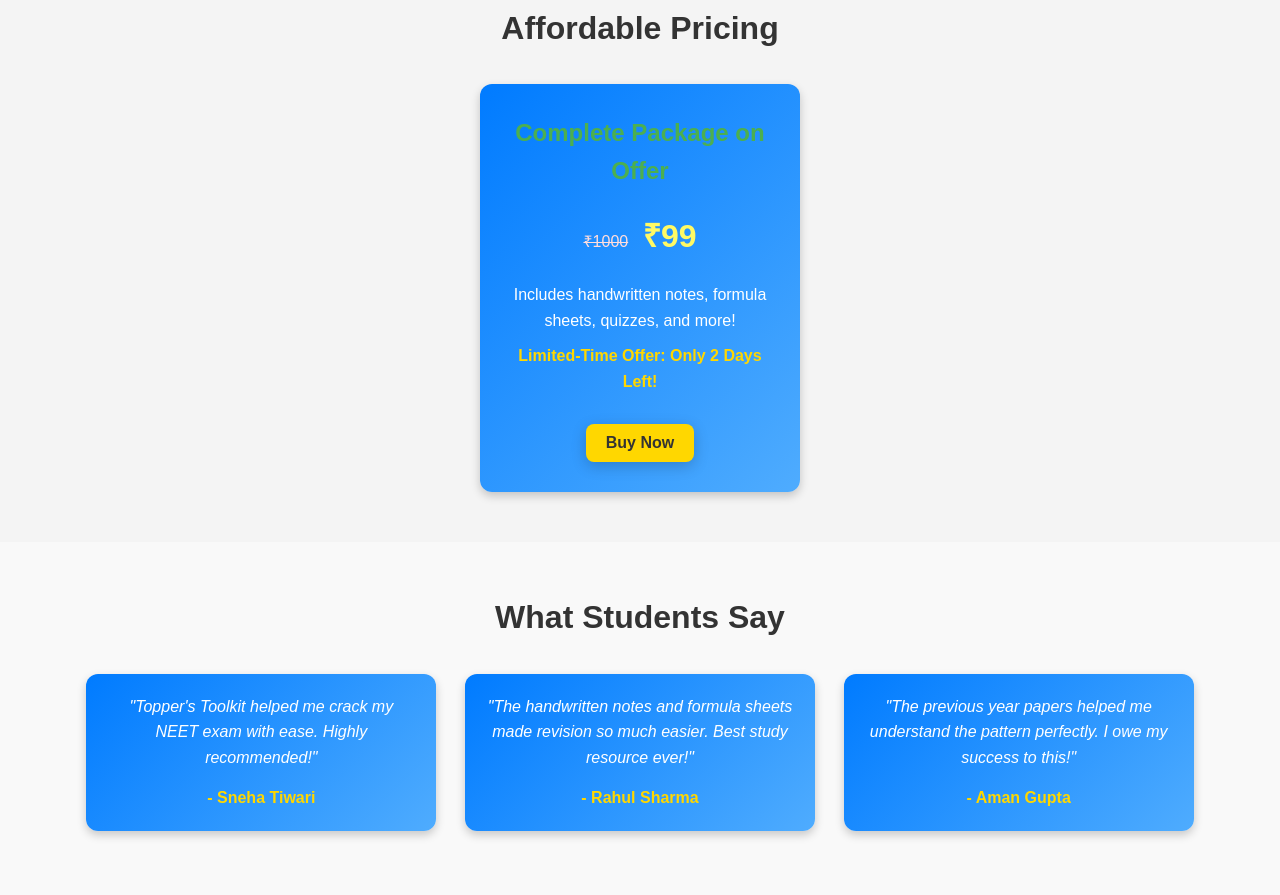
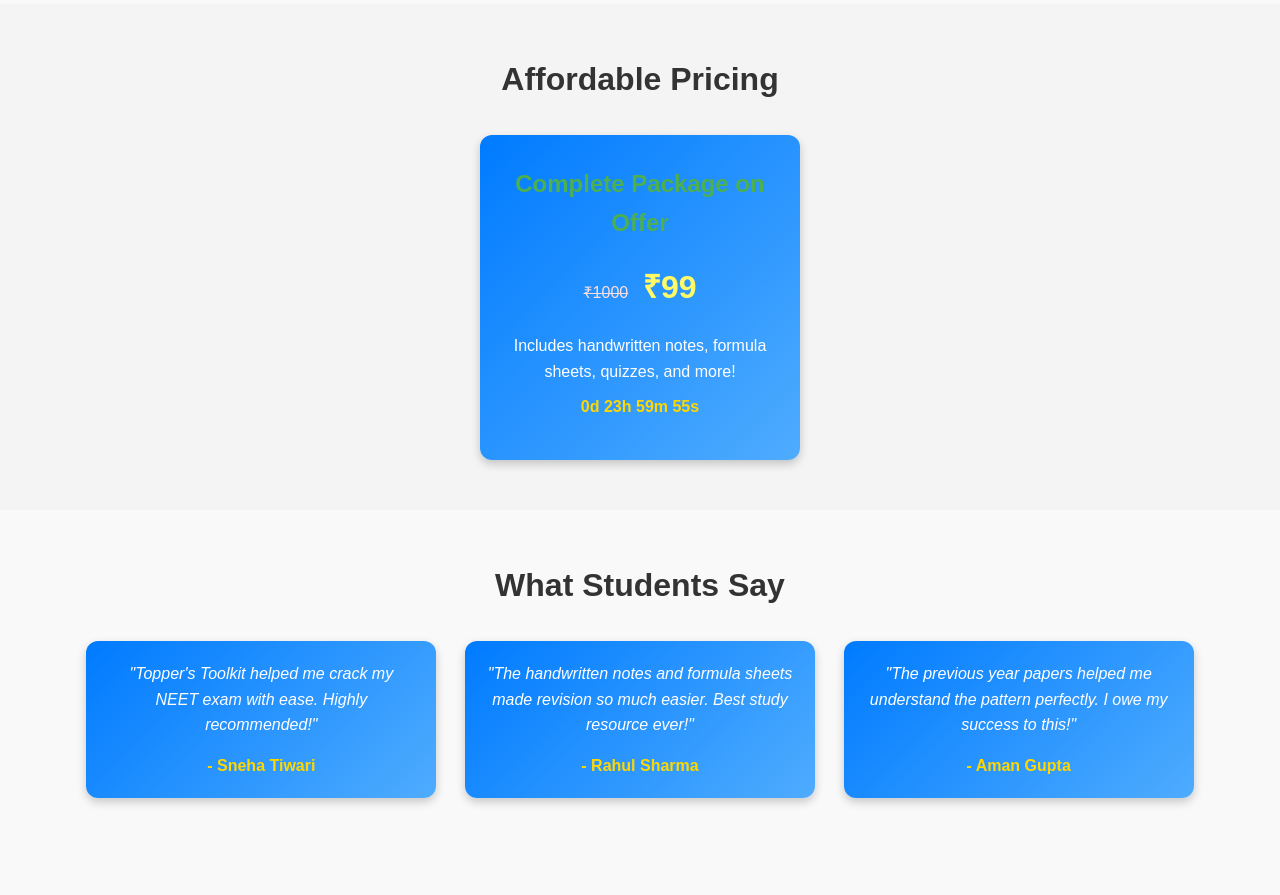
Before and after one commit to toppertoolkit/Topper-s-Toolkit-Notes, a plain HTML site: page index.html in a window 1280 px wide. Shown: the part 1714-2609 px from the top of the page. Drawn offline with Linux system fonts and the light colour scheme.

Commit message:
some changes

```diff
--- a/index.html
+++ b/index.html
@@ -7,9 +7,9 @@
   <link rel="stylesheet" href="styles.css">
 </head>
 <body>
+  <h1 style="color: white; background-color: rgb(234, 118, 30); text-align: center;" >📚 Topper's Toolkit</h1>
     <header class="header">
         <div class="container">
-          <h1 style="color: white;">📚 Topper's Toolkit</h1>
           <p>Unlock Your Potential with the Ultimate Study Resources</p>
           <button class="cta-btn">Download Now</button>
         </div>
@@ -103,7 +103,6 @@
           </div>
         </div>
       </section>
-
       <section class="pricing">
         <div class="container">
           <h2>Affordable Pricing</h2>
@@ -115,12 +114,13 @@
                 <span class="new-price">₹99</span>
               </div>
               <p>Includes handwritten notes, formula sheets, quizzes, and more!</p>
-              <p class="offer-timer">Limited-Time Offer: Only 2 Days Left!</p>
-              <button class="cta-btn">Buy Now</button>
+              <p id="countdown-timer" class="offer-timer">Limited-Time Offer: <span>Loading...</span></p>
             </div>
           </div>
         </div>
       </section>
+
+
 
       <section class="testimonial">
         <div class="container">
@@ -201,5 +201,9 @@
       <p>&copy; 2025 Topper's Toolkit. All rights reserved.</p>
     </div>
   </footer>
+
+  <script src="jsfile.js"></script>
 </body>
+
+
 </html>
--- a/jsfile.js
+++ b/jsfile.js
@@ -0,0 +1,33 @@
+document.addEventListener("DOMContentLoaded", function () {
+    // Set the offer expiration time (2 days from now)
+    const offerEndTime = new Date().getTime() + 1 * 24 * 60 * 60 * 1000;
+
+    function updateCountdown() {
+      const now = new Date().getTime();
+      const remainingTime = offerEndTime - now;
+
+      if (remainingTime <= 0) {
+        document.getElementById("countdown-timer").innerHTML =
+          "Offer Expired!";
+        return;
+      }
+
+      // Calculate days, hours, minutes, and seconds
+      const days = Math.floor(remainingTime / (1000 * 60 * 60 * 24));
+      const hours = Math.floor(
+        (remainingTime % (1000 * 60 * 60 * 24)) / (1000 * 60 * 60)
+      );
+      const minutes = Math.floor(
+        (remainingTime % (1000 * 60 * 60)) / (1000 * 60)
+      );
+      const seconds = Math.floor((remainingTime % (1000 * 60)) / 1000);
+
+      // Display the countdown
+      document.getElementById("countdown-timer").innerHTML = `
+        ${days}d ${hours}h ${minutes}m ${seconds}s`;
+    }
+
+    // Update the countdown every second
+    updateCountdown();
+    setInterval(updateCountdown, 1000);
+  });
--- a/styles.css
+++ b/styles.css
@@ -214,6 +214,9 @@
     margin-bottom: 10px;
   }
 
+
+  /* pricing  */
+
   .pricing {
     padding: 50px 20px;
     background-color: #f4f4f4;
@@ -272,13 +275,13 @@
     font-size: 1rem;
     margin: 10px 0;
   }
-
   .offer-timer {
     font-size: 0.9rem;
     color: #ffd700;
     font-weight: bold;
     margin-top: 10px;
   }
+
 
   .cta-btn {
     background: #ffd700;
@@ -496,20 +499,7 @@
     font-size: 0.9rem;
   }
 
-  /* Responsive Design */
-  @media (max-width: 768px) {
-    .header{
-        background: url(shortnew.jpg) no-repeat center center;
-        height: 100vh;
-        background-size: contain;
-        background-color: rgb(254,118,30);
-    }
-    .header h1 {
-      font-size: 2rem;
-    }
-    .feature-grid, .pricing-grid {
-      grid-template-columns: 1fr;
-    }
+
 
     /* Make CTA Button stick to the bottom */
 .cta-btn {
@@ -529,11 +519,10 @@
     transition: transform 0.3s;
 }
 
-.cta-btn:hover {
+.cta-btn:hover{
     transform: scale(1.1); /* Button scale effect on hover */
     background: #3e8e41;
 }
-
 
   /* Keyframes for Animations */
   @keyframes fadeIn {
@@ -569,6 +558,19 @@
       transform: translateY(-5px);
     }
   }
-
+    /* Responsive Design */
+    @media (max-width: 768px) {
+      .header{
+          background: url(shortnew.jpg) no-repeat center center;
+          height: 100vh;
+          background-size: contain;
+          background-color: rgb(254,118,30);
+      }
+      .header h1 {
+        font-size: 2rem;
+      }
+      .feature-grid, .pricing-grid {
+        grid-template-columns: 1fr;
+      }
 
   }
```
